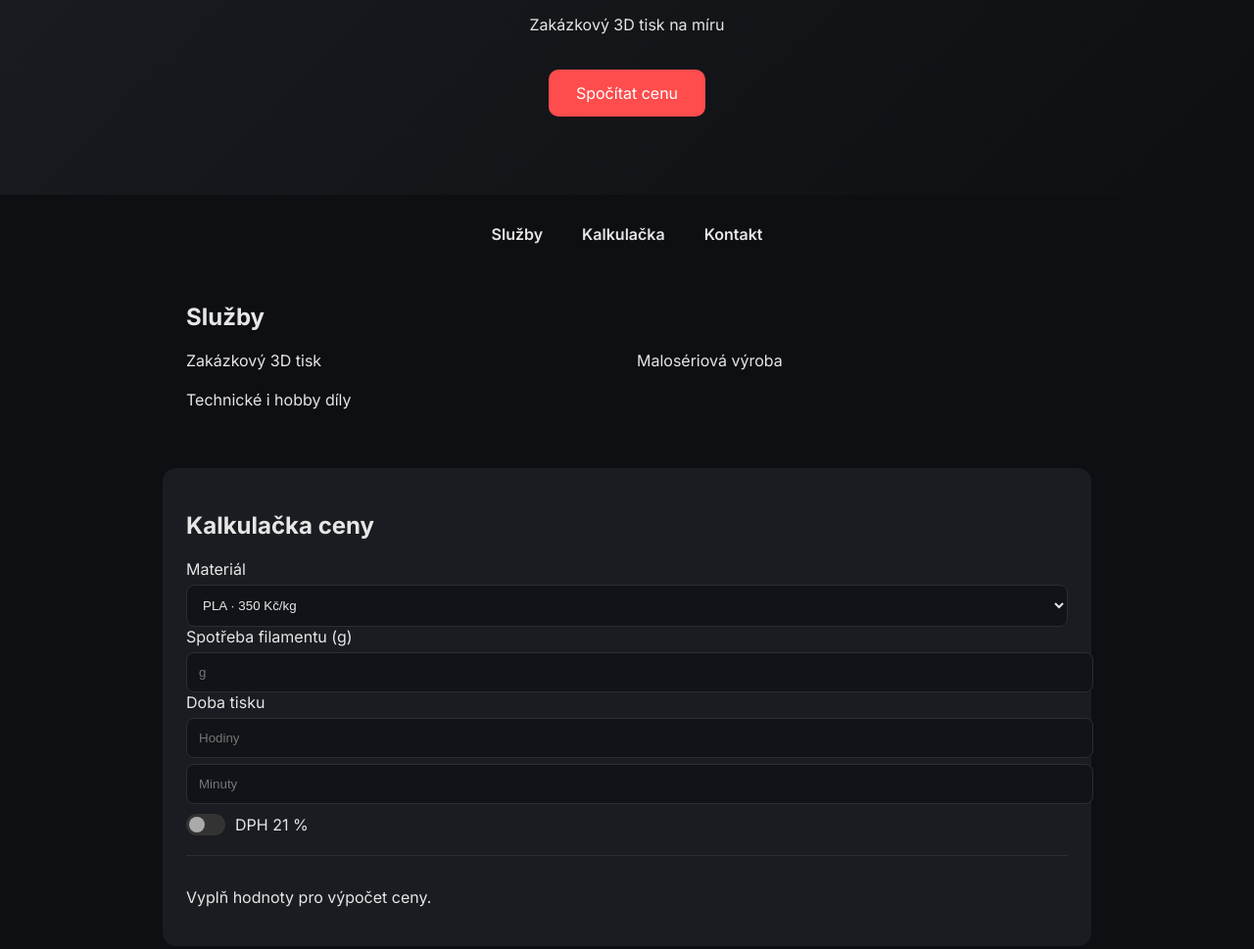
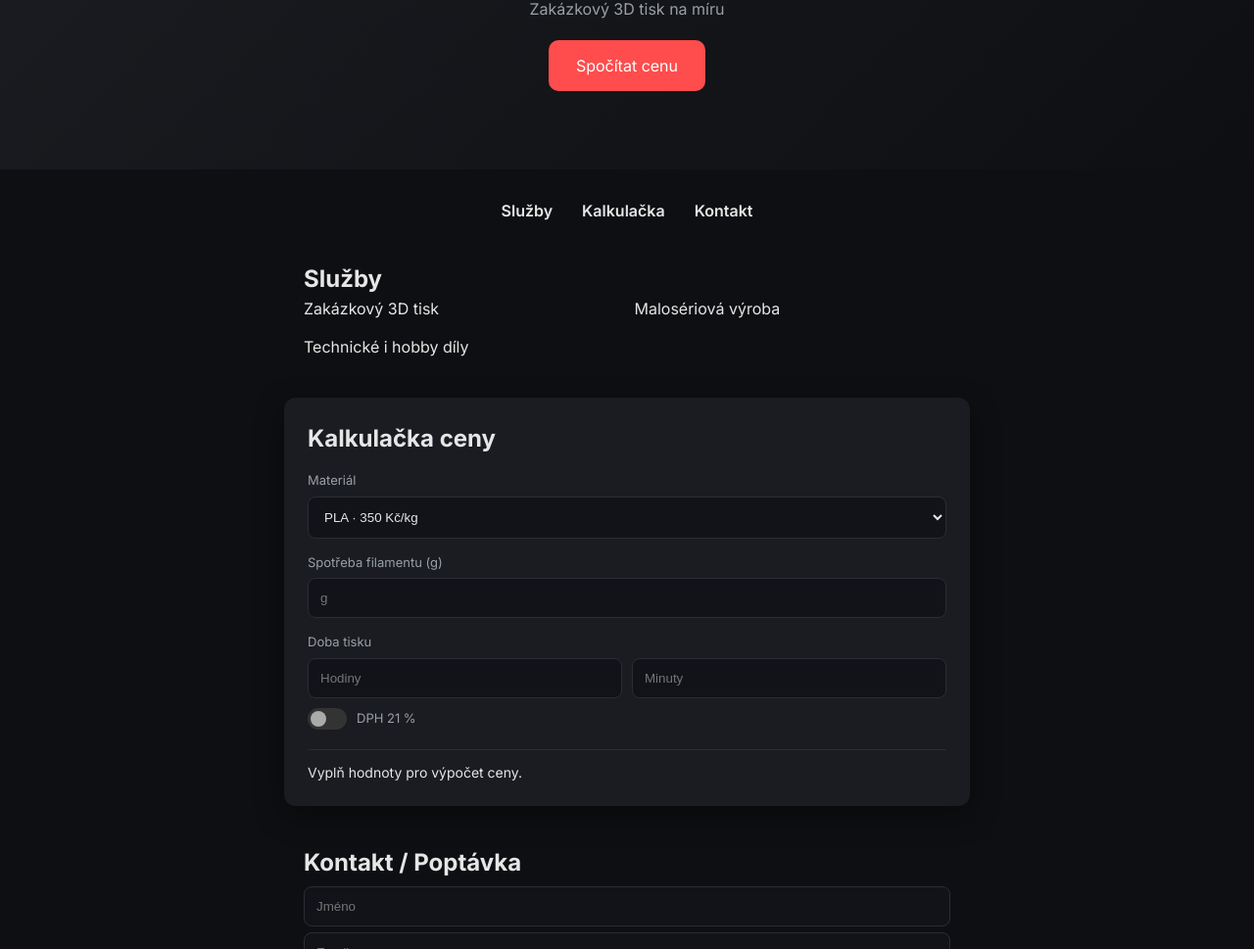
Before and after one commit to Shipeast/Shipeast-3D, a plain HTML site: page index.html in a window 1280 px wide. Shown: the part 147-1116 px from the top of the page at 98% size. Drawn offline with Linux system fonts and the light colour scheme; a script that the page names is missing.

Commit message:
Refactor CSS variables and improve styles

```diff
--- a/style.css
+++ b/style.css
@@ -1,80 +1,59 @@
 :root {
-    --bg: #0e0f12;
-    --panel: #1a1c21;
-    --text: #e6e6e6;
-    --muted: #9aa0a6;
-    --red: #e10600;
-    --accent: #ff4c4c;
+    --bg:#0e0f12;
+    --panel:#1a1c21;
+    --text:#e6e6e6;
+    --muted:#9aa0a6;
+    --accent:#ff4c4c;
+    --shadow:rgba(0,0,0,0.4);
 }
 
-body {
-    margin: 0;
-    font-family: 'Inter', sans-serif;
-    background: var(--bg);
-    color: var(--text);
-}
+*{box-sizing:border-box;margin:0;padding:0;}
 
-.hero {
-    text-align: center;
-    padding: 80px 20px;
-    background: linear-gradient(135deg,#1a1c21,#0e0f12);
-}
+body{font-family:'Inter',sans-serif;background:var(--bg);color:var(--text);line-height:1.5;}
 
-.cta {
-    display: inline-block;
-    margin-top: 20px;
-    padding: 14px 28px;
-    background: var(--accent);
-    color: #fff;
-    border-radius: 10px;
-    text-decoration: none;
-    transition: 0.3s;
-}
-.cta:hover { background: #b80000; }
+.hero{display:flex;justify-content:center;align-items:center;text-align:center;padding:80px 20px;background:linear-gradient(135deg,#1a1c21,#0e0f12);}
+.hero h1{font-family:'Montserrat',sans-serif;font-size:36px;font-weight:700;margin-bottom:10px;}
+.hero p{font-size:16px;color:var(--muted);}
+.cta{margin-top:20px;padding:14px 28px;background:var(--accent);color:#fff;border-radius:10px;text-decoration:none;transition:0.3s;display:inline-block;}
+.cta:hover{background:#b80000;}
 
-.menu {
-    display: flex;
-    justify-content: center;
-    gap: 40px;
-    margin: 30px 0;
-}
+.menu{display:flex;justify-content:center;gap:30px;margin:30px 0;}
+.menu a{text-decoration:none;color:var(--text);font-weight:600;transition:0.2s;}
+.menu a:hover{color:var(--accent);}
 
-.menu a {
-    color: var(--text);
-    text-decoration: none;
-    font-weight: 600;
-    transition: 0.2s;
-}
-.menu a:hover { color: var(--accent); }
+.section{max-width:700px;margin:40px auto;padding:0 20px;}
+.card{background:var(--panel);padding:24px;border-radius:12px;box-shadow:0 10px 30px var(--shadow);transition:0.3s;}
+.card:hover{box-shadow:0 15px 40px var(--shadow);}
 
-.section { max-width: 900px; margin: 60px auto; padding: 0 20px; }
+label{display:block;margin-top:15px;font-size:13px;color:var(--muted);}
+input,select,textarea{width:100%;margin-top:6px;padding:12px;background:#111318;border-radius:8px;border:1px solid #2a2d34;color:var(--text);transition:0.2s;}
+input:focus,select:focus,textarea:focus{border-color:var(--accent);outline:none;}
+textarea{min-height:80px;}
 
-.card { background: var(--panel); padding: 24px; border-radius: 14px; }
+.time-row{display:flex;gap:10px;}
+.time-row input{flex:1;}
 
-input, select, textarea { width: 100%; padding: 12px; margin-top: 6px; background:#111318; border-radius: 8px; border:1px solid #2a2d34; color: var(--text); }
+.result{margin-top:20px;border-top:1px solid #2a2d34;padding-top:12px;font-size:14px;transition:0.3s;}
+.line{display:flex;justify-content:space-between;color:var(--muted);}
+.total{font-size:22px;color:var(--accent);margin-top:8px;text-align:right;transition:0.3s;}
 
-input[type=range] { margin-top: 10px; }
+.switch{display:flex;align-items:center;gap:10px;cursor:pointer;margin-top:10px;}
+.switch input{display:none;}
+.slider{width:40px;height:22px;background:#333;border-radius:22px;position:relative;}
+.slider::before{content:"";width:16px;height:16px;background:#aaa;border-radius:50%;position:absolute;top:3px;left:3px;transition:0.2s;}
+.switch input:checked+.slider{background:var(--accent);}
+.switch input:checked+.slider::before{transform:translateX(18px);background:#fff;}
 
-button { width: 100%; padding: 14px; background: var(--accent); border:none; border-radius:10px; color:white; cursor:pointer; margin-top:10px; transition:0.2s;}
+.contact-info{margin-top:15px;font-size:14px;color:var(--muted);}
+button{width:100%;padding:14px;margin-top:12px;background:var(--accent);border:none;border-radius:10px;color:white;cursor:pointer;transition:0.2s;}
 button:hover{background:#b80000;}
 
-.result { margin-top:20px; border-top:1px solid #2a2d34; padding-top:16px; }
+.grid{display:grid;grid-template-columns:1fr 1fr;gap:15px;list-style:none;}
+@media(max-width:500px){.grid{grid-template-columns:1fr;}.time-row{flex-direction:column;}}
 
-.line { display:flex; justify-content:space-between; color: var(--muted); }
+footer{text-align:center;padding:20px;color:var(--muted);font-size:13px;margin-top:20px;}
 
-.total { font-size:24px; color: var(--accent); margin-top:12px; text-align:right; }
-
-.switch { display:flex; align-items:center; gap:10px; cursor:pointer; margin-top:10px; }
-.switch input { display:none; }
-.slider { width:40px; height:22px; background:#333; border-radius:22px; position:relative; }
-.slider::before { content:""; width:16px; height:16px; background:#aaa; border-radius:50%; position:absolute; top:3px; left:3px; transition:0.2s; }
-.switch input:checked + .slider { background:var(--red); }
-.switch input:checked + .slider::before { transform:translateX(18px); background:#fff; }
-
-.contact-info { margin-top:20px; color: var(--muted); font-size:14px; }
-
-footer { text-align:center; padding:30px; color: var(--muted); }
-
-.grid { display:grid; grid-template-columns:1fr 1fr; gap:20px; list-style:none; padding:0; }
-
-@media(max-width:600px){ .grid{grid-template-columns:1fr;} .menu{flex-direction:column;gap:20px;} }
+.dropzone{
+    margin-top:10px;padding:20px;border:2px dashed #2a2d34;border-radius:10px;text-align:center;color:var(--muted);transition:0.3s;cursor:pointer;
+}
+.dropzone.hover{border-color:var(--accent);color:var(--text);}
```
